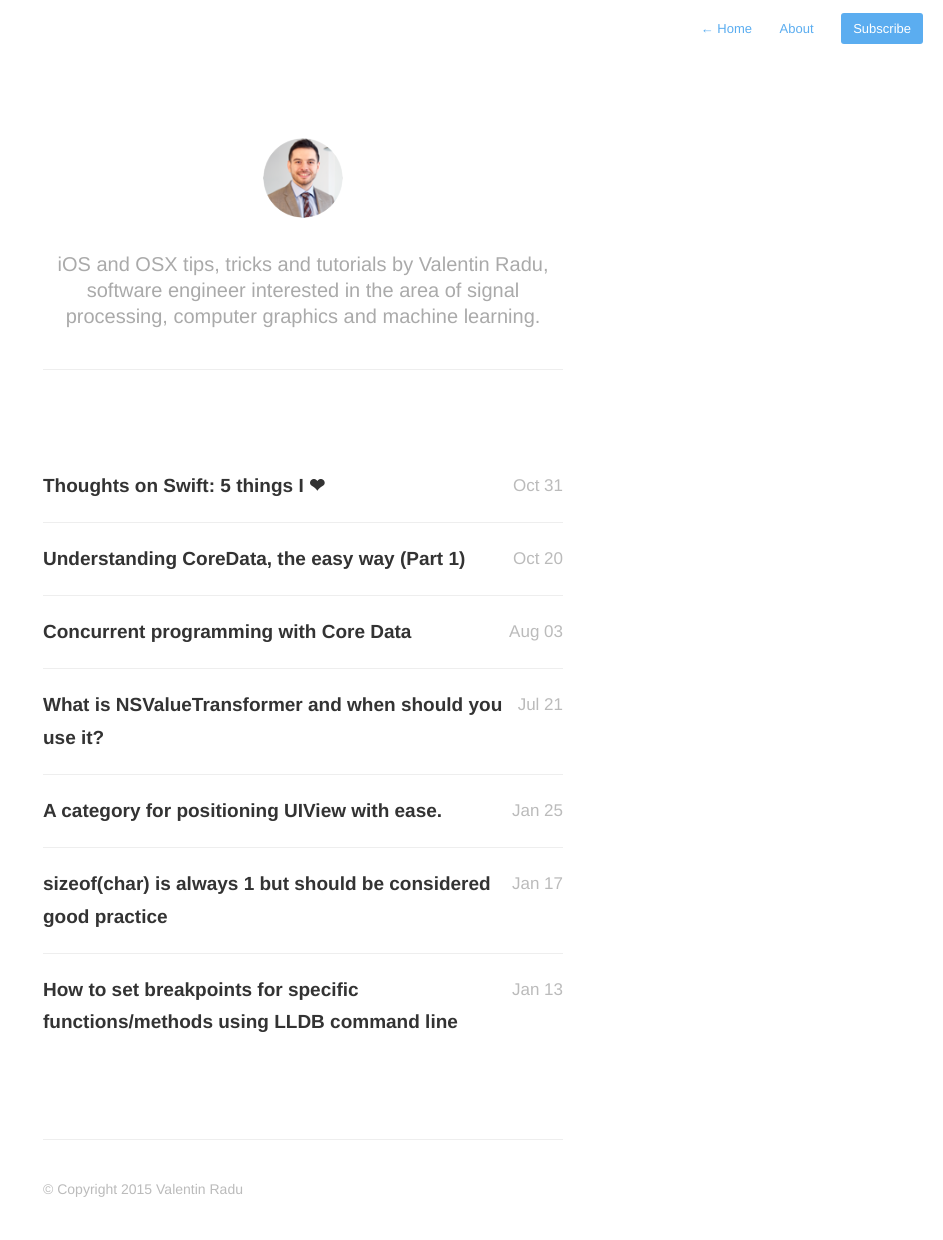
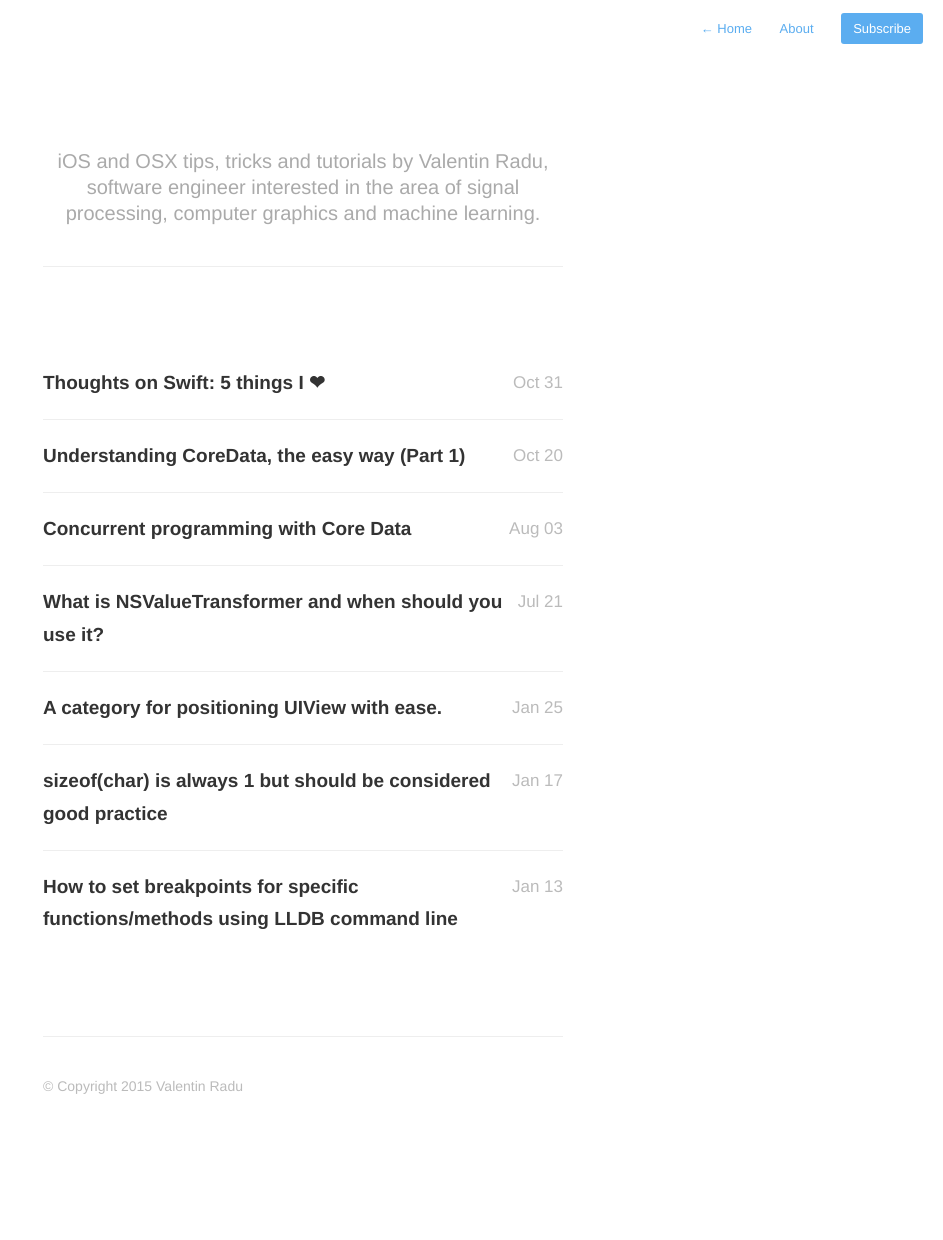
Before and after one commit to valentinradu/valentinradu.github.io, a Jekyll site: the page built from index.html, in a window 1280 px wide. Shown: the whole page, without its empty margins (337-1280 px from the left). Built offline with Jekyll 4.4.1, drawn with Linux system fonts in a browser that asks for light colours; nearby versions of some CDN libraries; the list of posts is cut into pages by our own code; after the commit the page ends 1137 px from its top, so only the background shows below that.

Commit message:
Removed icon

```diff
--- a/_includes/profile.html
+++ b/_includes/profile.html
@@ -1,13 +1,13 @@
 <div class="profile">
     <section id="wrapper">
         <header id="header">
-        {% if site.aboutPage %}
+        <!-- {% if site.aboutPage %}
             <a href="{{ site.baseurl }}about">
                 <img id="avatar" class="2x" src="{{ site.baseurl }}assets/images/avatar.png"/>
             </a>
         {% else %}
             <img id="avatar" class="2x" src="{{ site.baseurl }}assets/images/avatar.png"/>
-        {% endif %}
+        {% endif %} -->
             <h2>{{ site.description }}</h2>
         </header>
     </section>
```
